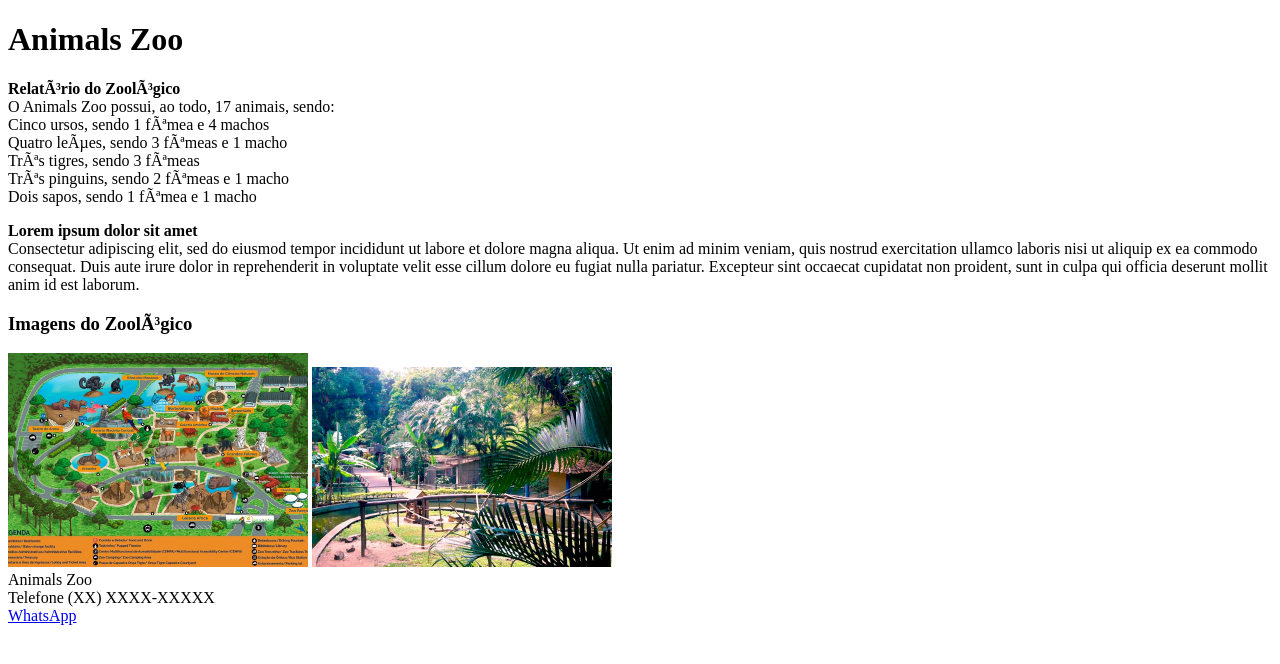
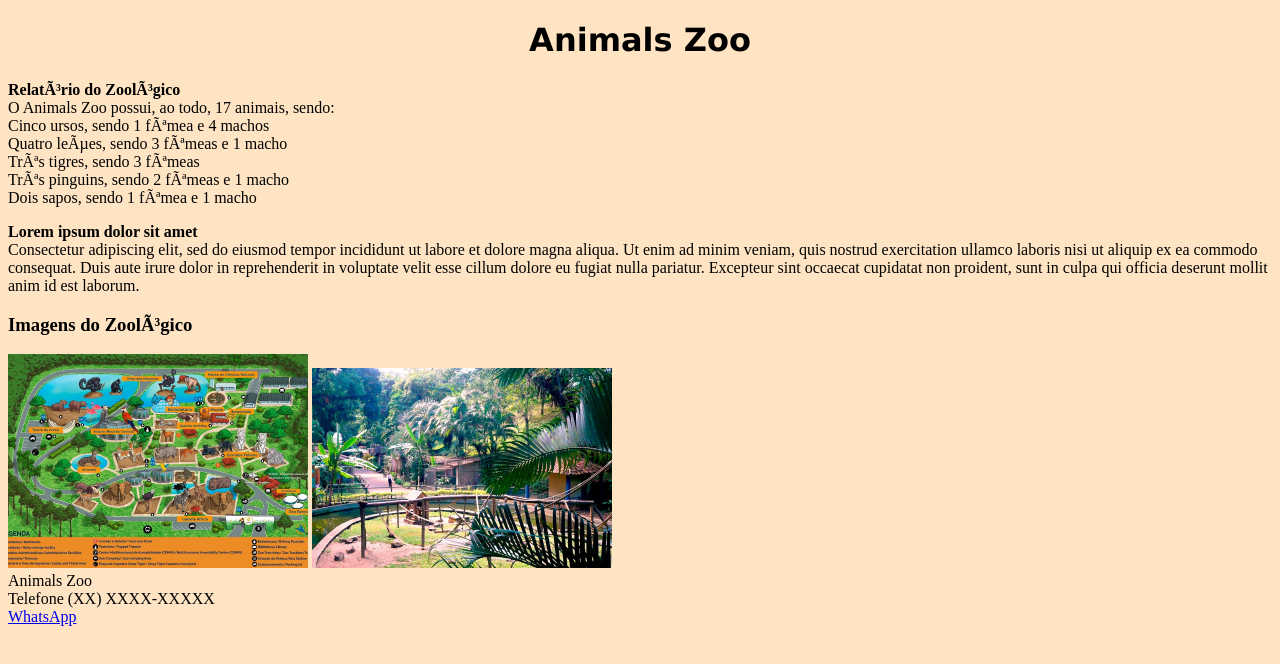
Before and after one commit to rafaplinta/site-zoologico, a plain HTML site: page index.html in a window 1280 px wide. Drawn offline with Linux system fonts and the light colour scheme.

Commit message:
Adicionando o CSS

```diff
--- a/index.html
+++ b/index.html
@@ -4,6 +4,7 @@
         <meta charset="uft-8">
         <title>Animals Zoo</title>
         <link href="lion.png" rel="shortcut icon">
+        <link rel="stylesheet" type="text/css" href="style.css"
     </head>
     <body>
     <h1>Animals Zoo</h1>
--- /dev/null
+++ b/style.css
@@ -0,0 +1,8 @@
+body {
+    background-color: bisque
+}
+
+h1 {
+    font-family:Verdana, Geneva, Tahoma, sans-serif;
+    text-align:center;
+}
```
